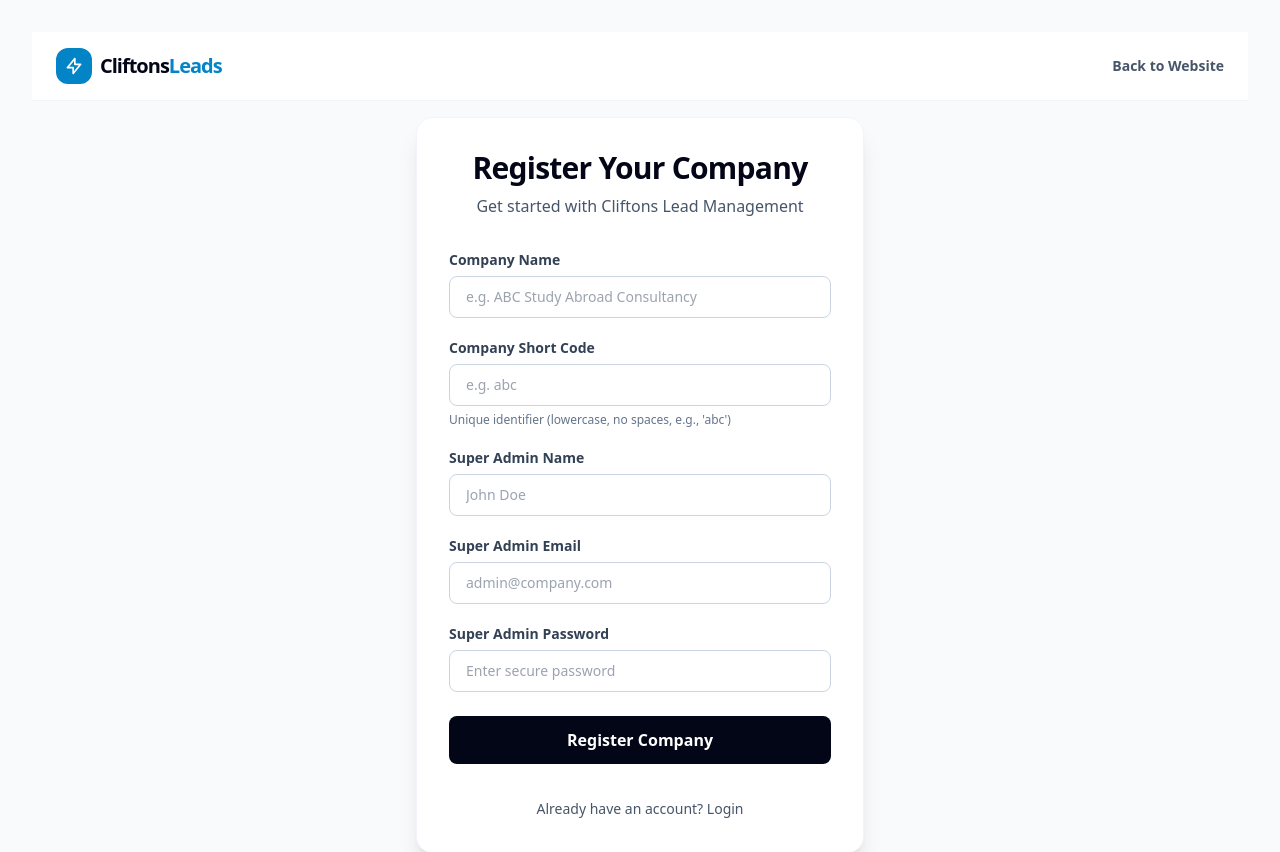
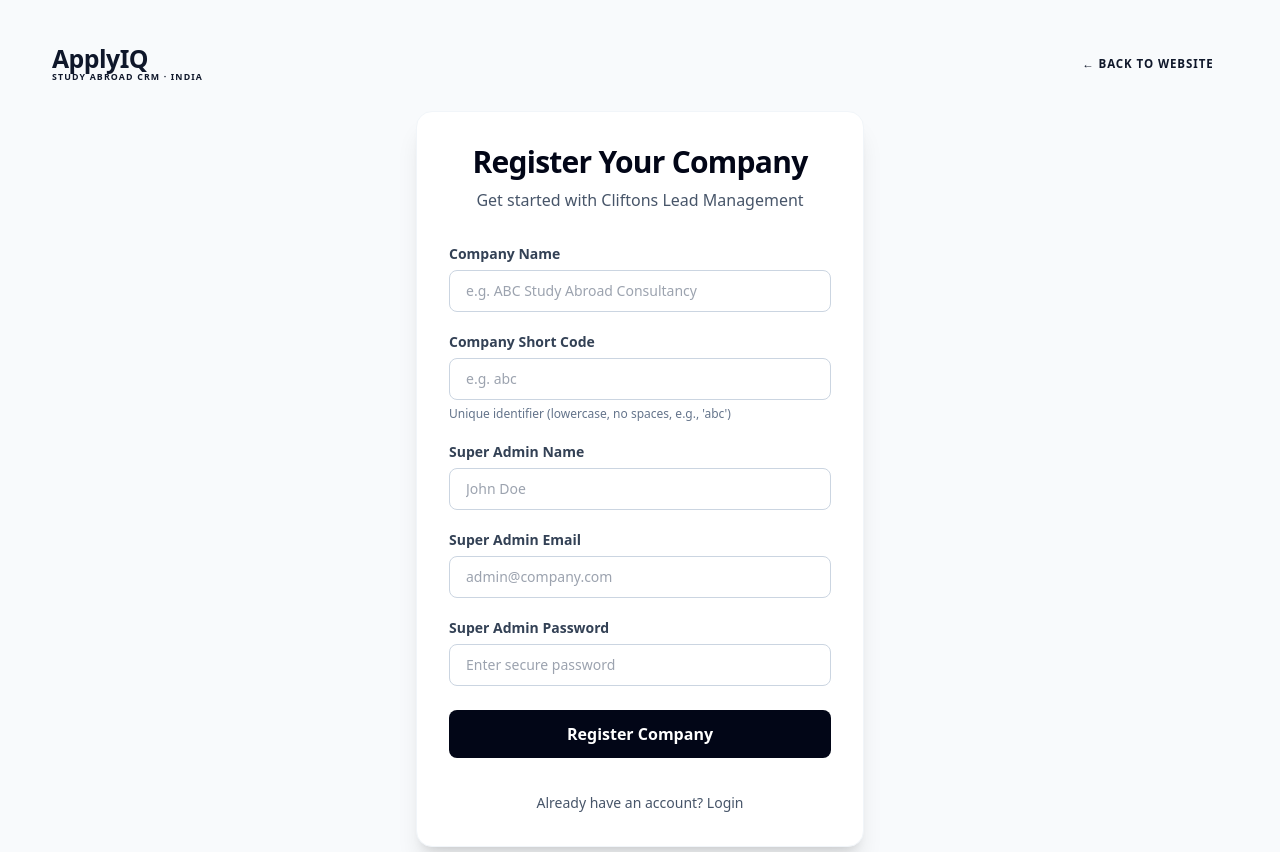
Before and after one commit to vargisjakob-design/ApplyIQ, a Flask app: page /signup in a window 1280 px wide. Shown: the top 852 px of the page. Run offline with Flask 3, Linux system fonts and the light colour scheme; some libraries are stand-ins or nearby versions.

Commit message:
Update signup.html

```diff
--- a/templates/signup.html
+++ b/templates/signup.html
@@ -3,20 +3,29 @@
 {% block title %}Company Sign Up{% endblock %}
 
 {% block content %}
-<nav class="w-full bg-white border-b border-slate-100 sticky top-0 z-50">
-    <div class="max-w-7xl mx-auto px-6 py-4 flex items-center justify-between">
-        <div class="flex items-center gap-2">
-            <div class="flex items-center justify-center p-2 rounded-xl bg-sky-600">
-                <svg class="w-5 h-5 text-white" fill="none" viewBox="0 0 24 24" stroke="currentColor" stroke-width="2">
-                    <path stroke-linecap="round" stroke-linejoin="round" d="M13 10V3L4 14h7v7l9-11h-7z" />
-                </svg>
-            </div>
-            <span class="font-bold text-xl tracking-tighter text-slate-950">Cliftons<span class="text-sky-600">Leads</span></span>
-        </div>
-        <a href="{{ url_for('landing') }}" class="text-sm font-semibold text-slate-600 hover:text-sky-600">
-            Back to Website
-        </a>
-    </div>
+<!-- ── NAV ── -->
+<nav style="position:sticky;top:0;z-index:100;background:var(--bg);border-bottom:3px solid var(--ink);">
+  <div style="display:flex;align-items:center;justify-content:space-between;gap:1rem;padding:.85rem 1.25rem;max-width:1240px;margin:0 auto;">
+
+    <!-- Wordmark -->
+    <a href="{{ url_for('landing') }}" style="display:flex;flex-direction:column;align-items:flex-start;text-decoration:none;gap:.15rem;line-height:1;">
+      <div style="font-family:var(--serif);font-size:1.55rem;font-weight:800;color:var(--ink);letter-spacing:-.02em;line-height:1;">
+        ApplyIQ</span>
+      </div>
+      <div style="font-family:var(--sans);font-size:.55rem;letter-spacing:.13em;text-transform:uppercase;color:var(--ink-muted);font-weight:600;">
+        Study Abroad CRM · India
+      </div>
+    </a>
+
+    <!-- Back link -->
+    <a href="{{ url_for('landing') }}"
+       style="font-family:var(--sans);font-size:.72rem;font-weight:700;letter-spacing:.08em;text-transform:uppercase;color:var(--ink);text-decoration:none;padding:.45rem .9rem;border:1px solid var(--rule);transition:background .12s,color .12s;"
+       onmouseover="this.style.background='var(--bg-warm)';this.style.color='var(--accent)'"
+       onmouseout="this.style.background='';this.style.color='var(--ink)'">
+      ← Back to Website
+    </a>
+
+  </div>
 </nav>
 
 <div class="min-h-[calc(100vh-73px)] flex items-center justify-center p-4 bg-slate-50">
```
